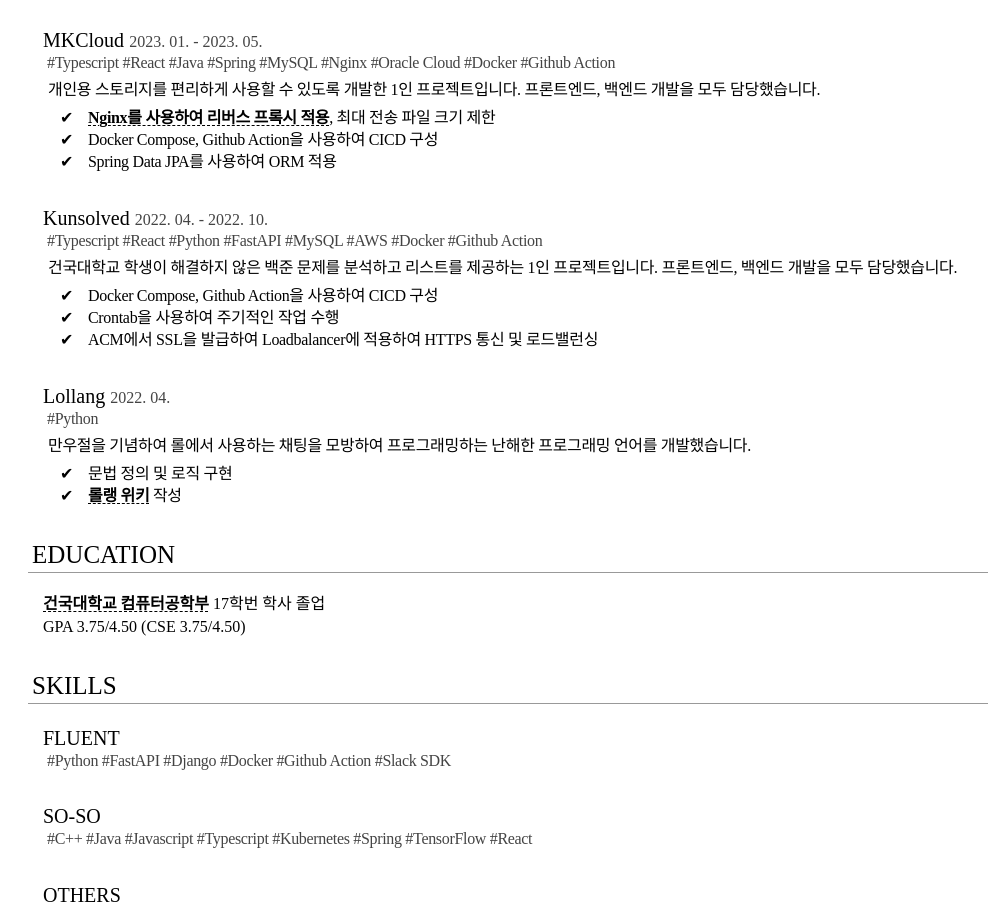
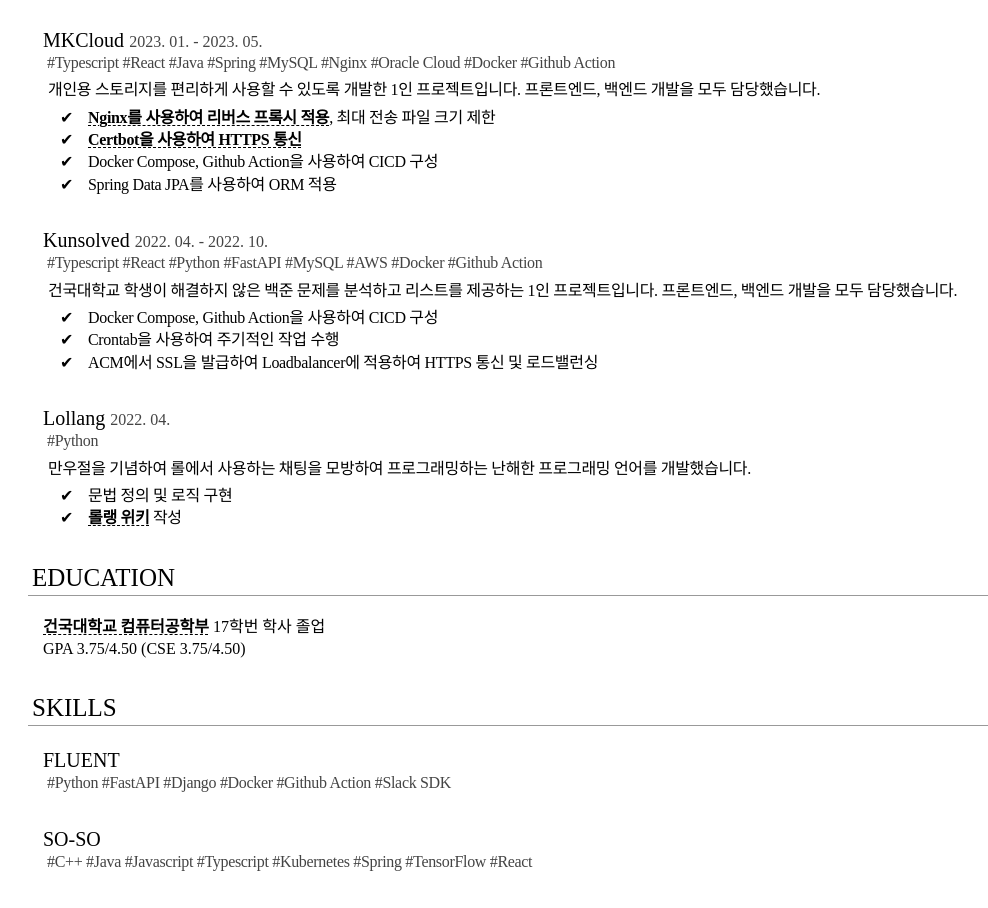
Before and after one commit to riroan/riroan.com, a React (Create React App) app in the folder riroan/: page / in a window 1280 px wide. Shown: the part 900-1808 px from the top of the page, without its empty margins (22-1010 px from the left). Built offline with nearby package versions, Linux system fonts and the light colour scheme; a web font is replaced by a local one.

Commit message:
내용 추가

```diff
--- a/riroan/src/App.js
+++ b/riroan/src/App.js
@@ -92,6 +92,9 @@
 				<Ul display={visible}>
 					<Item depth={1}>
 						<A href="https://riroan.tistory.com/123">Nginx를 사용하여 리버스 프록시 적용</A>, 최대 전송 파일 크기 제한
+					</Item>
+					<Item depth={1}>
+						<A href="https://riroan.tistory.com/124">Certbot을 사용하여 HTTPS 통신</A>
 					</Item>
 					<Item depth={1}>Docker Compose, Github Action을 사용하여 CICD 구성</Item>
 					<Item depth={1}>Spring Data JPA를 사용하여 ORM 적용</Item>
```
